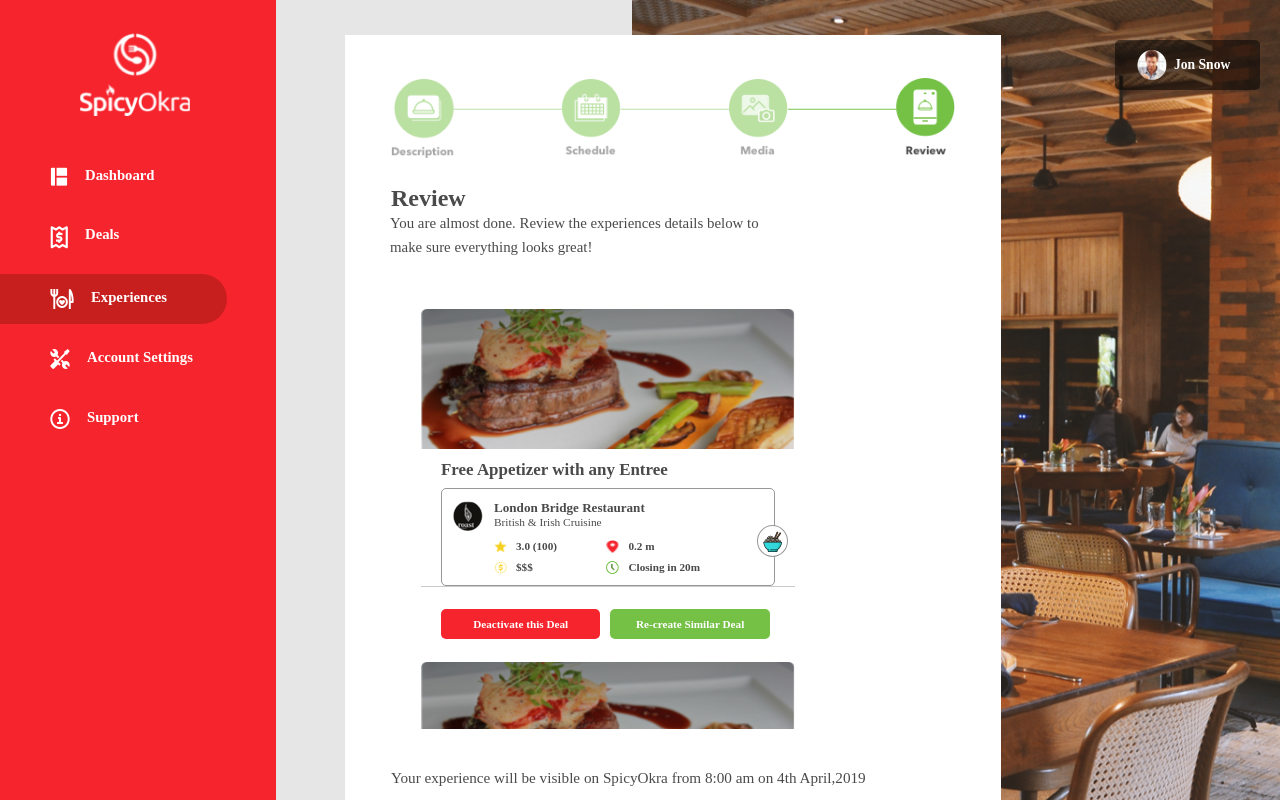
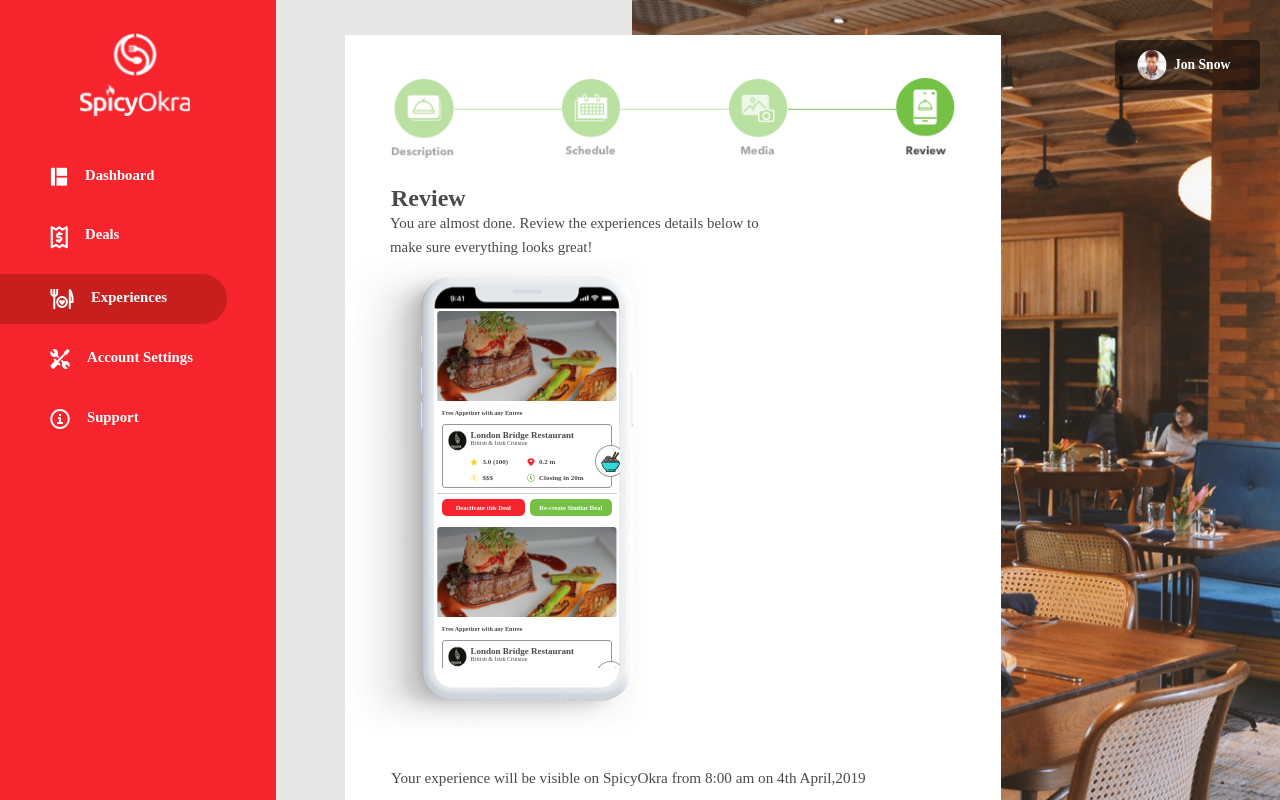
Before and after one commit to developer0116/SpicyOkra, a React (Create React App) app: page /experiences in a window 1280 px wide. Shown: the top 800 px of the page. Built offline with nearby package versions, Linux system fonts and the light colour scheme.

Commit message:
experience page mobile windows updated

```diff
--- a/src/pages/experiences/index.js
+++ b/src/pages/experiences/index.js
@@ -50,11 +50,14 @@
 								make sure everything looks great!
 							</div>
 							<div className={'review-form-back'}>
+								<div className={'review-form-back-mobile'}>
 									<div className={'free-appetizer'}>
 										<img className={'free-appetizer-img'} src={Img1} />
 
 										<div className={'free-appetizer-content'}>
-										<div className={'free-appetizer-heading'}>Free Appetizer with any Entree</div>
+											<div className={'free-appetizer-heading'}>
+												Free Appetizer with any Entree
+											</div>
 											<div className={'london-bridge-restaurant'}>
 												<img className={'london-bridge-restaurant-logo'} src={London} />
 												<div className={'london-bridge-restaurant-content'}>
@@ -83,7 +86,9 @@
 															</div>
 															<div style={{ marginTop: 8 }} className={'detail-info'}>
 																<img className={'detail-info-img'} src={ClockIcon} />
-															<div className={'detail-info-value'}>Closing in 20m</div>
+																<div className={'detail-info-value'}>
+																	Closing in 20m
+																</div>
 															</div>
 														</div>
 													</div>
@@ -94,10 +99,10 @@
 											</div>
 										</div>
 										<div className={'free-appetizer-footer'}>
-										<div className={'half'} style={{ marginRight: 10, width: '50%' }}>
+											<div className={'half'} style={{ marginRight: 5, width: '50%' }}>
 												<Button type="red">Deactivate this Deal</Button>
 											</div>
-										<div className={'half'} style={{ marginRight: 5, width: '50%' }}>
+											<div className={'half'} style={{ width: '50%' }}>
 												<Button type="green">Re-create Similar Deal</Button>
 											</div>
 										</div>
@@ -106,7 +111,9 @@
 										<img className={'free-appetizer-img'} src={Img1} />
 
 										<div className={'free-appetizer-content'}>
-										<div className={'free-appetizer-heading'}>Free Appetizer with any Entree</div>
+											<div className={'free-appetizer-heading'}>
+												Free Appetizer with any Entree
+											</div>
 											<div className={'london-bridge-restaurant'}>
 												<img className={'london-bridge-restaurant-logo'} src={London} />
 												<div className={'london-bridge-restaurant-content'}>
@@ -135,7 +142,9 @@
 															</div>
 															<div style={{ marginTop: 8 }} className={'detail-info'}>
 																<img className={'detail-info-img'} src={ClockIcon} />
-															<div className={'detail-info-value'}>Closing in 20m</div>
+																<div className={'detail-info-value'}>
+																	Closing in 20m
+																</div>
 															</div>
 														</div>
 													</div>
@@ -146,11 +155,12 @@
 											</div>
 										</div>
 										<div className={'free-appetizer-footer'}>
-										<div className={'half'} style={{ marginRight: 10, width: '50%' }}>
+											<div className={'half'} style={{ marginRight: 5, width: '50%' }}>
 												<Button type="red">Deactivate this Deal</Button>
 											</div>
-										<div className={'half'} style={{ marginRight: 5, width: '50%' }}>
+											<div className={'half'} style={{ width: '50%' }}>
 												<Button type="green">Re-create Similar Deal</Button>
+											</div>
 										</div>
 									</div>
 								</div>
--- a/src/pages/experiences/style.scss
+++ b/src/pages/experiences/style.scss
@@ -41,7 +41,6 @@
       padding-left: 0px;
       padding-right: 46px;
       text-align: left;
-      overflow: auto;
 
       .experiences-timeline {
         margin-left: 46px;
@@ -83,53 +82,60 @@
       }
 
       &-back {
-        height: 420px;
-        margin-left: 76px;
-        margin-top: 50px;
-        overflow: auto;
+        height: 470px;
+        background-image: url('../../assets/img/mobile.png');
+        background-size: auto;
+        background-repeat: no-repeat;
+        background-position: 0%;
+
+        &-mobile {
+          width: 186px;
+          height: 360px;
+          position: relative;
+          top: 49px;
+          left: 89px;
+          overflow-y: auto;
+          overflow-x: hidden;
+
           .free-appetizer {
-          padding-right: 10px;
-          width: 70%;
             text-align: left;
+            padding: 3px;
 
             &-img {
               width: 100%;
-            height: 140px;
+              height: 90px;
             }
 
             &-content {
-            margin-top: -5px;
-            padding-left: 20px;
-            padding-right: 20px;
-            padding-top: 12px;
+              padding: 5px;
               background-color: white;
               border-bottom: 1px solid rgba(149, 149, 149, 0.5);
 
               .london-bridge-restaurant {
-              border-radius: 5px;
+                border-radius: 3px;
                 border: 1px solid rgb(151, 151, 151);
-              padding: 11px;
+                padding: 5px;
                 margin-top: 8px;
                 display: flex;
 
                 &-logo {
-                width: 2.0em;
-                height: 2.0em;
+                  width: 1.3em;
+                  height: 1.3em;
                 }
 
                 &-content {
                   margin-right: -30px;
                   width: 100%;
-                margin-left: 11px;
+                  margin-left: 3px;
                 }
 
                 &-heading {
                   font-weight: bolder;
-                font-size: .82em;
+                  font-size: 9px;
                 }
 
                 &-detail {
-                font-size: .71em;
+                  font-size: .23em;
                 }
 
                 &-cook {
@@ -138,12 +144,27 @@
                   border-radius: 50%;
                   width: 30px;
                   height: 30px;
-                right: -25px;
-                top: 25px;
+                  right: -20px;
+                  top: 15px;
                   position: relative;
 
                   img {
                     margin: 5px;
+                  }
+                }
+
+                .detail-info {
+                  display: flex;
+
+                  &-img {
+                    width: 8px;
+                    height: 8px;
+                  }
+
+                  &-value {
+                    margin-left: 4px;
+                    font-size: 7px;
+                    font-weight: bold;
                   }
                 }
 
@@ -152,18 +173,19 @@
 
             &-heading {
               font-weight: bolder;
-            font-size: 1.06em;
+              font-size: .3em;
 
             }
 
             &-footer {
               background-color: white;
-            padding: 20px;
-            padding-top: 22px;
-            padding-bottom: 23px;
+              padding: 5px;
               display: flex;
             }
           }
+        }
+
+
       }
 
       &-description {
@@ -216,3 +238,9 @@
     }
   }
 }
+
+.dashboard-button {
+  font-size: 6.5px;
+  padding-top: 5px;
+  padding-bottom: 5px;
+}
```
Also changed, not shown: src/assets/img/mobile-back.png (added), src/assets/img/mobile.png (added), src/components/Navbar/style.scss (line endings or trailing spaces). Lines whose indentation alone changed are shown as unchanged.
